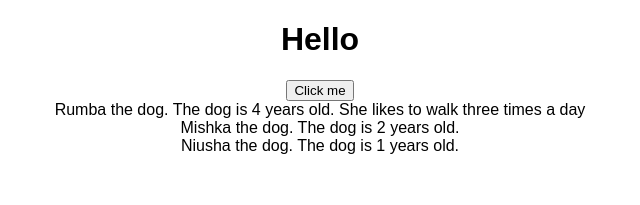
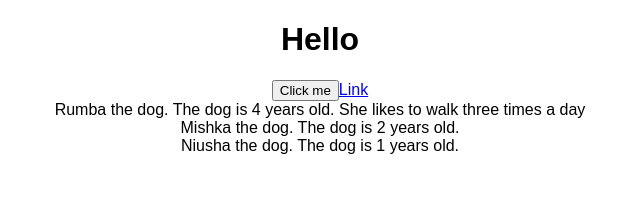
Before and after one commit to iftemplar/react-complete-guide, a React (Create React App) app: page / in a window 1280 px wide. Shown: the top 205 px of the page, without its empty margins (320-960 px from the left). Built offline with nearby package versions, Linux system fonts and the light colour scheme.

Commit message:
More events. preventDefault.

```diff
--- a/src/App.js
+++ b/src/App.js
@@ -18,11 +18,25 @@ class App extends Component {
         console.log('Btn clicked');
     }
 
+    copiedHandler = () => {
+        console.log('Copy!');
+    }
+
+    linkClickHandler = (e) => {
+        e.preventDefault();
+        console.log('linkClickHandler');
+    }
+
+    contextMenuHandler = () => {
+        console.log('contextMenuHandler')
+    }
+
       render() {
         return (
-          <div className="App">
-            <h1>Hello</h1>
+          <div className="App" onCopy={this.copiedHandler} onContextMenu={this.contextMenuHandler}>
+            <h1 >Hello</h1>
               <button onClick={this.btnClickHandler}>Click me</button>
+              <a href="https://iftemplar.com" onClick={this.linkClickHandler}>Link</a>
             <Dog name={this.state.doggos[0].name} age={this.state.doggos[0].age}>She likes to walk three times a day</Dog>
             <Dog name={this.state.doggos[1].name} age={this.state.doggos[1].age} />
             <Dog name={this.state.doggos[2].name} age={this.state.doggos[2].age} />
```
